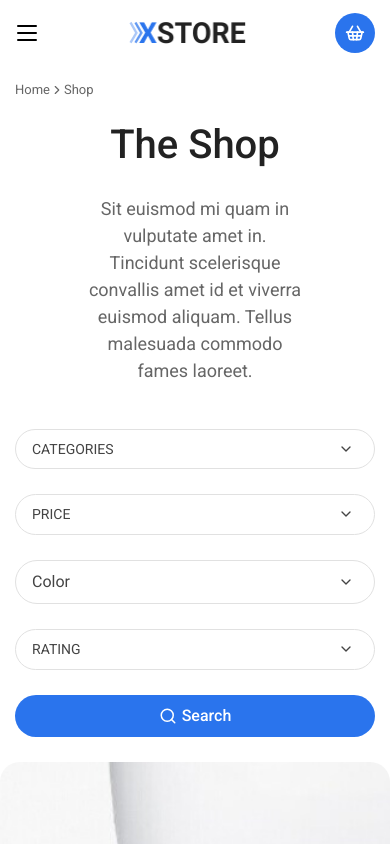
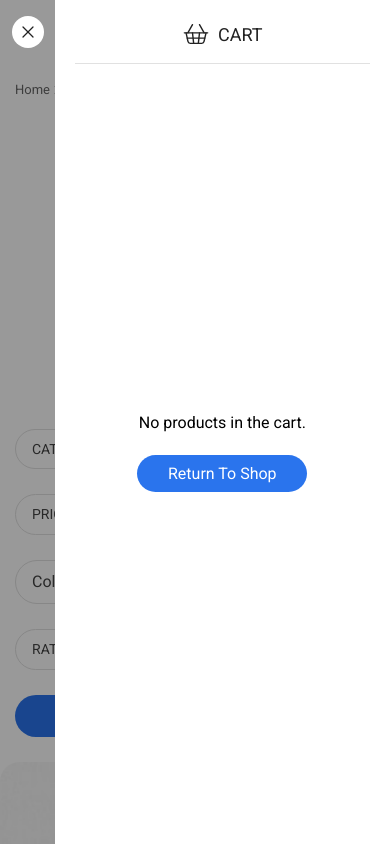
Before and after one commit to vithocbai/ecommerce-app, a React (Vite) app: page /shop in a window 390 px wide. Both pictures are taken after a click on the button 355 px from the left and 32 px from the top of the page. Shown: the top 844 px of the page. Built offline with nearby package versions, Linux system fonts and the light colour scheme.

Commit message:
Thêm nút Close cho Sidebar và mở addToCart trên Mobile

```diff
--- a/src/components/ContentSidebar/Cart/Cart.tsx
+++ b/src/components/ContentSidebar/Cart/Cart.tsx
@@ -26,7 +26,7 @@ export const Cart = () => {
     };
 
     return (
-        <section className="px-[30px] py-5 pr-[10px] h-full flex flex-col">
+        <section className="px-[30px] py-5 pr-[10px] h-full flex flex-col max-md:px-[20px]">
             <HeaderSidebar title="CART" icon={<ShoppingBasket strokeWidth={1.2} className="w-7 h-7" />} />
             {cartItems.length > 0 ? (
                 <>
--- a/src/components/Header/Header.tsx
+++ b/src/components/Header/Header.tsx
@@ -136,7 +136,7 @@ function Header() {
                 <Sidebar open={sidebarOpen} close={() => setSidebarOpen(false)} type={sidebarType} />
 
                 {/* ShoppingCard Tablet */}
-                <button className="lg:hidden flexCenter rounded-[99px] text-white w-[40px] h-[40px] bg-[#2A74ED]">
+                <button onClick={() => handleOpenSidebar('ADDTOCART')} className="lg:hidden flexCenter rounded-[99px] text-white w-[40px] h-[40px] bg-[#2A74ED]">
                     <ShoppingBasket className="w-[20px] h-[20px]" />
                 </button>
 
--- a/src/components/Sidebar/Sidebar.tsx
+++ b/src/components/Sidebar/Sidebar.tsx
@@ -3,6 +3,7 @@ import { Compare } from "../ContentSidebar/Compare/Compare";
 import { WishList } from "../ContentSidebar/WishList/WishLish";
 import { Cart } from "../ContentSidebar/Cart/Cart";
 import { AnimatePresence, motion } from "framer-motion";
+import { X } from "lucide-react";
 
 type SidebarProps = {
     open: boolean;
@@ -30,6 +31,13 @@ export const Sidebar = ({ open, close, type }: SidebarProps) => {
         <AnimatePresence>
             {open && (
                 <section className="fixed inset-0 z-[50] overflow-hidden">
+                    {/* Close */}
+                    <div
+                        onClick={close}
+                        className="absolute z-[60] top-4 right-[380px] max-md:left-3 w-8 h-8 bg-white rounded-full flexCenter cursor-pointer"
+                    >
+                        <X strokeWidth={1.5} size={20} className="text-[#222] text-center" />
+                    </div>
                     {/* Overlay */}
                     <motion.div
                         initial={{ opacity: 0 }}
@@ -45,7 +53,7 @@ export const Sidebar = ({ open, close, type }: SidebarProps) => {
                         animate={{ x: "0" }}
                         exit={{ x: "100%" }}
                         transition={{ duration: 0.3, ease: "easeInOut" }}
-                        className="fixed w-[370px] z-[50] right-0 top-0 bottom-0 h-screen bg-white "
+                        className="fixed w-[370px] max-md:w-[86%] z-[50] right-0 top-0 bottom-0 h-screen bg-white "
                     >
                         {renderContent()}
                     </motion.div>
```
